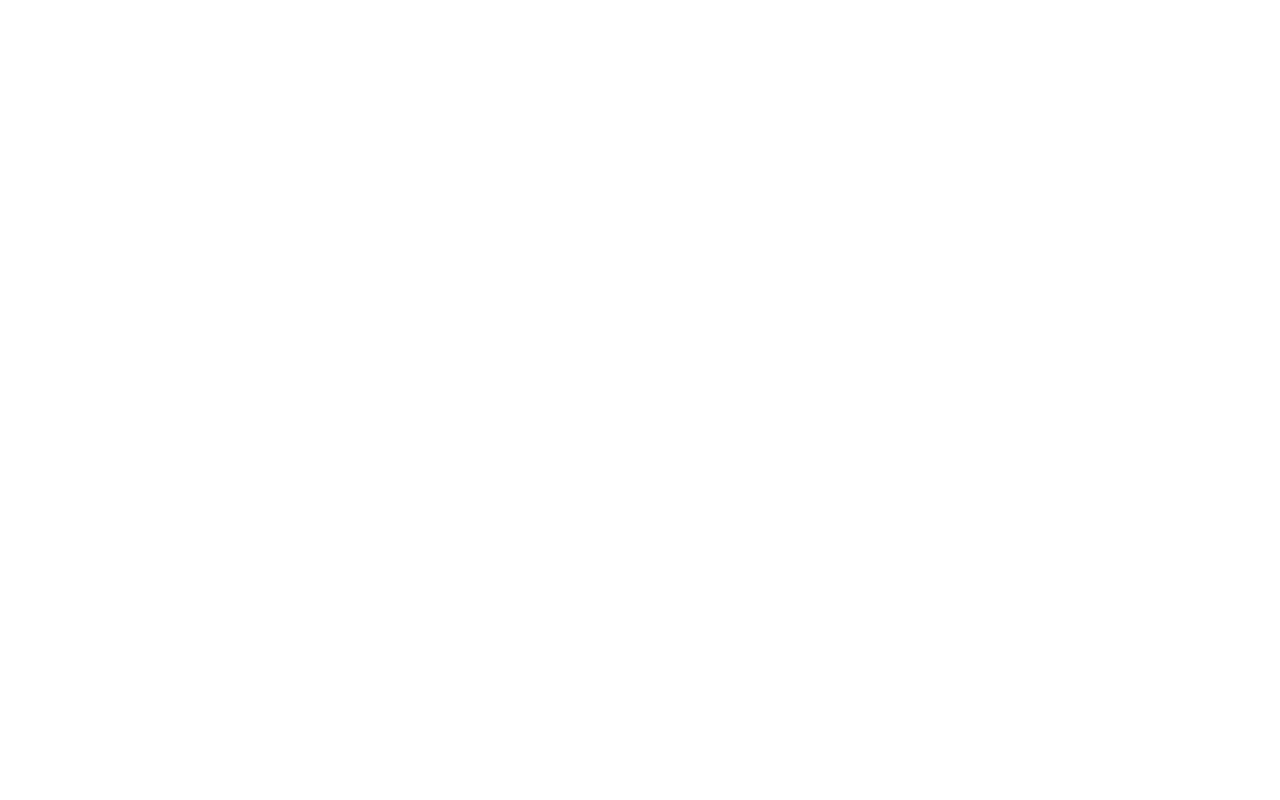
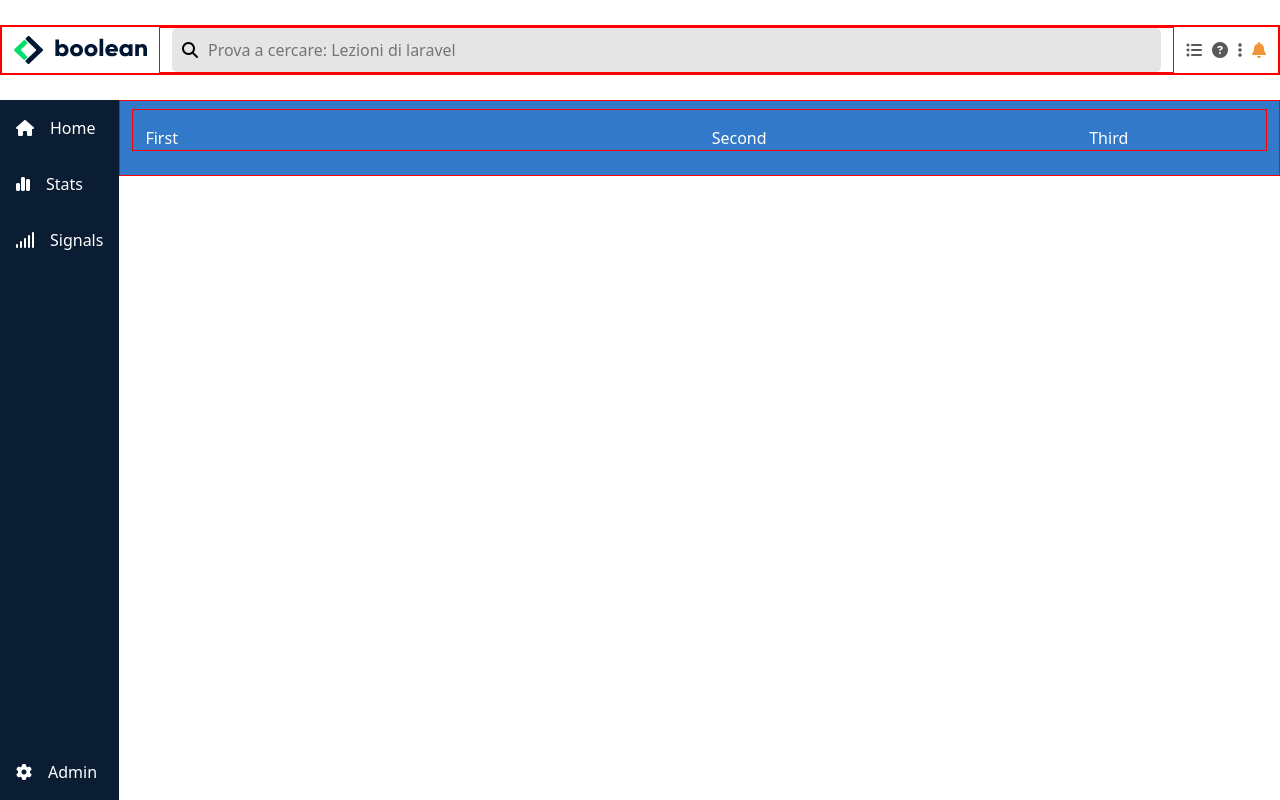
Before and after one commit to Fra-Battaglia/html-css-bootstrap-dashboard, a plain HTML site: page index.html in a window 1280 px wide. Drawn offline with nearby package versions, Linux system fonts and the light colour scheme.

Commit message:
header and sidebar done

```diff
--- a/css/style.css
+++ b/css/style.css
@@ -0,0 +1,94 @@
+* {
+	margin: 0;
+	padding: 0;
+	box-sizing: border-box;
+}
+
+a {text-decoration: none;}
+
+ul, ol {padding: 0;}
+
+.container-fluid, .row, .col {
+	border: 1px solid red;
+}
+
+/* Header */
+
+header {
+	height: 100px;
+}
+
+.search-bar {
+	width: 100%;
+	background-color: #E5E5E5;
+	color: #757575;
+	border: 0;
+	padding: 10px 10px;
+	border-radius: 5px;
+}
+
+.search-bar .search-icon {
+	padding-right: 10px;
+	color: #000000;
+	cursor: pointer;
+}
+
+.search-bar input {
+	background-color: transparent;
+	border: 0;
+}
+
+header ul {
+	list-style: none;
+}
+
+.header-menu {
+	margin: 0;
+	gap: 10px;
+}
+
+.header-menu a {
+	color: #5A5858;
+}
+
+/* Wrapper */
+
+.wrapper {
+	height: calc(100vh - 100px);
+}
+
+/* Aside */
+
+aside {
+	height: 100%;
+	width: 50px;
+	background-color: #0B1D32;
+	flex-shrink: 0;
+}
+
+aside ul {
+	list-style: none;
+}
+
+aside.text-white a {
+	color: #FFFFFF;
+}
+
+/* Main */
+
+main {
+	height: 100%;
+	width: 100%;
+}
+
+.top-bar-blue {
+	background-color: #3379c9;
+}
+
+/* Desktop */
+
+@media screen and (min-width: 992px) {
+	aside {
+		width: auto;
+	}
+}
--- a/index.html
+++ b/index.html
@@ -7,9 +7,74 @@
 		<title>Bootstrap Dashboard</title>
 		<!-- CSS only -->
 		<link href="https://cdn.jsdelivr.net/npm/bootstrap@5.2.2/dist/css/bootstrap.min.css" rel="stylesheet" integrity="sha384-Zenh87qX5JnK2Jl0vWa8Ck2rdkQ2Bzep5IDxbcnCeuOxjzrPF/et3URy9Bv1WTRi" crossorigin="anonymous">
+		<link rel="stylesheet" href="https://cdnjs.cloudflare.com/ajax/libs/font-awesome/6.2.1/css/all.min.css">
 		<link rel="stylesheet" href="css/style.css">
 	</head>
 	<body>
+
+		<!-- Header -->
+
+		<header class="d-flex align-items-center">
+			<div class="container-fluid">
+				<div class="row d-flex justify-content-between align-items-center">
+					<div class="col-auto">
+						<!-- Mobile Logo -->
+						<img src="./img/mobile-logo.png" alt="logo" class="img-fluid d-block d-lg-none">
+						<!-- Desktop Logo -->
+						<img src="./img/logo.svg" alt="logo" class="img-fluid height-logo d-none d-lg-block">
+					</div>
+					<div class="col">
+						<div class="search-bar d-flex align-items-center">
+							<i class="fa-solid fa-magnifying-glass search-icon"></i>
+							<input type="text" name="search" id="" class="w-100" placeholder="Prova a cercare: Lezioni di laravel">
+						</div>
+					</div>
+					<div class="col-auto">
+						<ul class="d-flex header-menu">
+							<li><a href="#"><i class="fa-solid fa-list-ul"></i></a></li>
+							<li><a href="#"><i class="fa-solid fa-circle-question"></i></a></li>
+							<li><a href="#"><i class="fa-solid fa-ellipsis-vertical"></i></a></li>
+							<li><a href="#"><i class="fa-solid fa-bell" style="color: #F09536;" data-bs-toggle="dropdown" role="button" id="dropdown-bell-menu"></i></a>
+								<ul aria-labelledby="#dropdown-bell-menu" class="dropdown-menu">
+									<li><a href="#" class="dropdown-item">Profilo</a></li>
+									<li><a href="#" class="dropdown-item">Fatturazione</a></li>
+									<li><a href="#" class="dropdown-item">Logout</a></li>
+								</ul>
+							</li>
+						</ul>
+					</div>
+				</div>
+			</div>
+		</header>
+
+		<!-- Wrappper -->
+
+		<div class="wrapper d-flex">
+
+			<!-- Aside -->
+
+			<aside class="text-white px-3 d-flex flex-column justify-content-between">
+				<ul>
+					<li class="py-3"><a href="#"><i class="fa-solid fa-home pe-3"></i><span class="d-none d-lg-inline">Home</span></a></li>
+					<li class="py-3"><a href="#"><i class="fa-solid fa-chart-simple pe-3"></i><span class="d-none d-lg-inline">Stats</span></a></li>
+					<li class="py-3"><a href="#"><i class="fa-solid fa-signal pe-3"></i><span class="d-none d-lg-inline">Signals</span></a></li>
+				</ul>
+				<div class="admin py-3"><a href="#"><i class="fa-solid fa-gear pe-3"></i><span class="d-none d-lg-inline">Admin</span></a></div>
+			</aside>
+
+			<!-- Main -->
+
+			<main>
+				<div class="container-fluid text-white top-bar-blue p-4">
+					<div class="row gy-3">
+						<div class="col-12 col-sm-4 col-lg-6 order-2 order-sm-0">First</div>
+						<div class="col-12 col-sm-4 col-lg-4 order-3 order-sm-0">Second</div>
+						<div class="col-12 col-sm-4 col-lg-2 order-1 order-sm-0">Third</div>
+					</div>
+				</div>
+			</main>
+
+		</div>
 
 		<!-- JavaScript Bundle with Popper -->
 		<script src="https://cdn.jsdelivr.net/npm/bootstrap@5.2.2/dist/js/bootstrap.bundle.min.js" integrity="sha384-OERcA2EqjJCMA+/3y+gxIOqMEjwtxJY7qPCqsdltbNJuaOe923+mo//f6V8Qbsw3" crossorigin="anonymous"></script>
```
